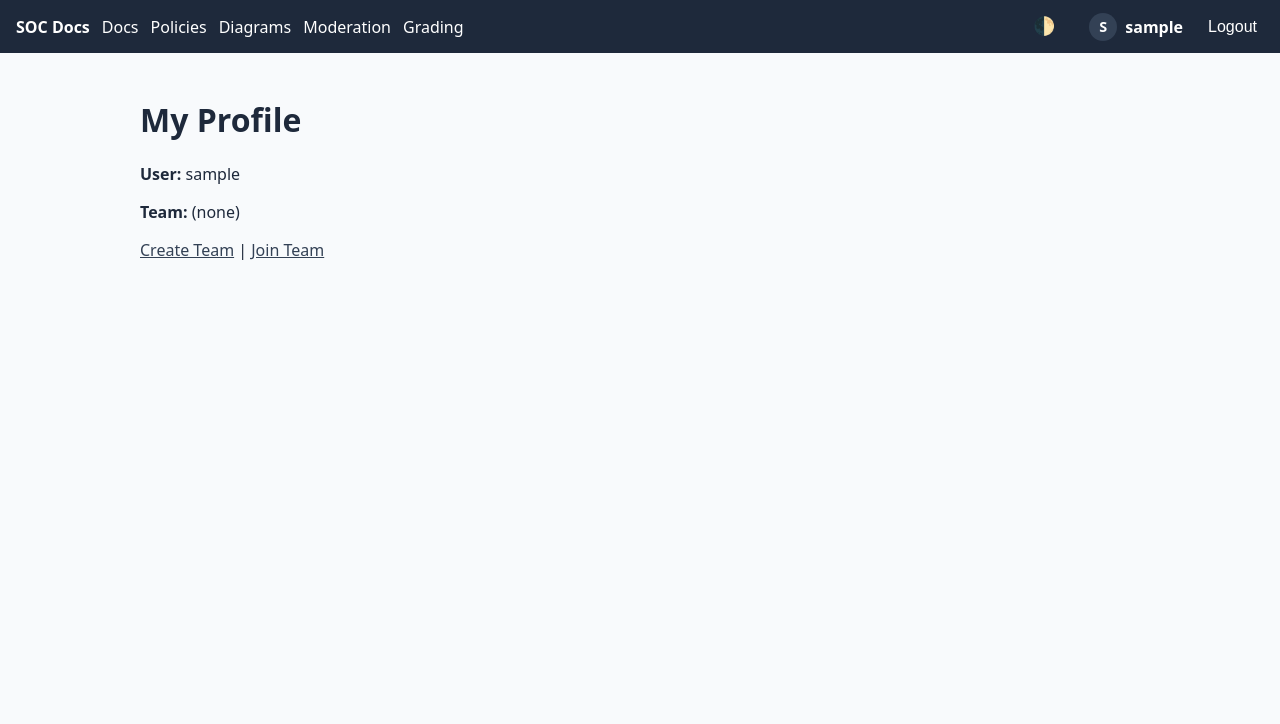
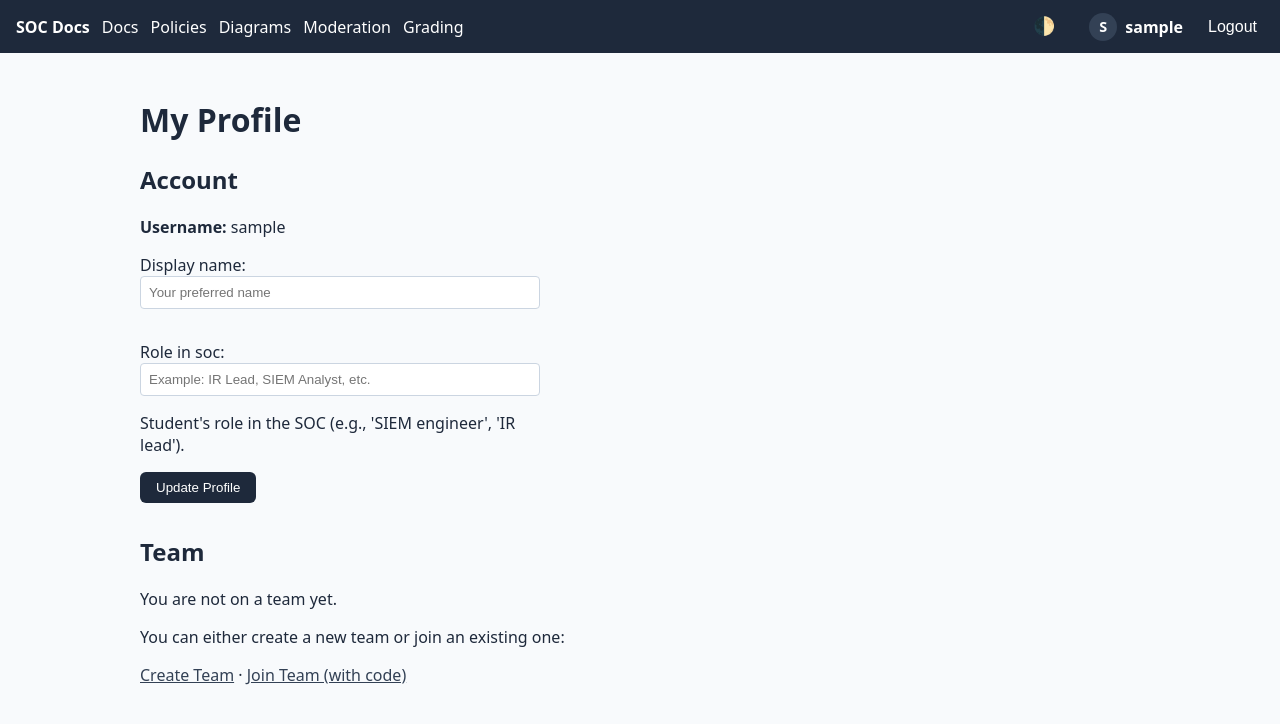
Before and after one commit to profzeller/socdoc, a Django app: page /accounts/profile/ in a window 1280 px wide. Shown: the top 724 px of the page. Run offline with Django 5.2, Linux system fonts and the light colour scheme; the visitor is signed in with stand-in values (Sample User, id 1); data comes from the database, SQL or seed files in the repository; data that the repository does not hold is empty.

```diff
--- a/templates/accounts/profile.html
+++ b/templates/accounts/profile.html
@@ -1,11 +1,68 @@
 {% extends "_base.html" %}
 {% block title %}My Profile{% endblock %}
+
 {% block content %}
 <h1>My Profile</h1>
-<p><strong>User:</strong> {{ profile.user.username }}</p>
-<p><strong>Team:</strong> {{ profile.team|default:"(none)" }}</p>
-<p><a href="{% url 'accounts:team_create' %}">Create Team</a> | <a href="{% url 'accounts:team_join' %}">Join Team</a></p>
-{% if profile.team %}
-  <p><strong>Team Join Code:</strong> {{ profile.team.join_code }} (share with teammates)</p>
-{% endif %}
+
+<section style="margin-bottom:2rem;">
+  <h2>Account</h2>
+  <p><strong>Username:</strong> {{ user.username }}</p>
+
+  {% if profile.discord_id %}
+    <p><strong>Discord ID:</strong> {{ profile.discord_id }}</p>
+  {% endif %}
+
+  <form method="post" style="max-width:400px;margin-top:1rem;">
+    {% csrf_token %}
+    {{ profile_form.as_p }}
+    <button type="submit">Update Profile</button>
+  </form>
+</section>
+
+<section style="margin-bottom:2rem;">
+  <h2>Team</h2>
+
+  {% if team %}
+    <p><strong>Team:</strong> {{ team.name }}</p>
+    <p><strong>Join code:</strong> {{ team.join_code }}<br>
+       <small>Share this code with your teammates so they can join your team.</small>
+    </p>
+
+    <h3>Members</h3>
+    <ul>
+      {% for member in team_members %}
+        <li>
+          {{ member.user.username }}
+          {% if member.display_name %}
+            — {{ member.display_name }}
+          {% endif %}
+          {% if member.role_in_soc %}
+            <span style="color:#64748b;font-size:.85rem;">({{ member.role_in_soc }})</span>
+          {% endif %}
+        </li>
+      {% empty %}
+        <li>No other members yet.</li>
+      {% endfor %}
+    </ul>
+
+    {% if user.is_staff %}
+      <p style="font-size:.85rem;color:#64748b;">
+        As staff, you can move students between teams via the admin.
+      </p>
+    {% endif %}
+
+  {% else %}
+    <p>You are not on a team yet.</p>
+
+    {% if CLASS_CONFIG.students_can_create_teams or user.is_staff %}
+      <p>You can either create a new team or join an existing one:</p>
+      <p>
+        <a href="{% url 'accounts:team_create' %}">Create Team</a> ·
+        <a href="{% url 'accounts:team_join' %}">Join Team (with code)</a>
+      </p>
+    {% else %}
+      <p>Your instructor will assign you to a team.</p>
+    {% endif %}
+  {% endif %}
+</section>
 {% endblock %}
--- a/web/accounts/forms.py
+++ b/web/accounts/forms.py
@@ -1,25 +1,82 @@
 from django import forms
 from django.conf import settings
-from .models import Team, ClassCode
+from .models import Team, ClassCode, Profile, ClassConfig
 
+
+# ------------------------------------------------------
+# Class Enrollment Code
+# ------------------------------------------------------
 class EnrollCodeForm(forms.Form):
     code = forms.CharField(label="Class Code", max_length=64)
 
     def clean_code(self):
         code = self.cleaned_data["code"].strip()
-        # Accept from DB if using ClassCode table
+
+        # --- Option A: database-stored class codes ---
         if ClassCode.objects.filter(code=code, active=True).exists():
             return code
-        # Or fallback to single env var
+
+        # --- Option B: static env var ---
         expected = getattr(settings, "CLASS_ENROLL_CODE", "")
         if expected and code == expected:
             return code
+
         raise forms.ValidationError("Invalid class code.")
 
+
+# ------------------------------------------------------
+# Create Team
+# ------------------------------------------------------
 class CreateTeamForm(forms.ModelForm):
+    """
+    Team creation obeys ClassConfig.
+    If students_can_create_teams = False, this form should be blocked by the view.
+    """
+
     class Meta:
         model = Team
         fields = ["name"]
 
+    def clean(self):
+        config = ClassConfig.get_solo()
+        if not config.students_can_create_teams:
+            raise forms.ValidationError("Students are not allowed to create teams right now.")
+        return super().clean()
+
+
+# ------------------------------------------------------
+# Join Team via join_code
+# ------------------------------------------------------
 class JoinTeamForm(forms.Form):
-    join_code = forms.CharField(max_length=32, label="Team Join Code")
+    join_code = forms.CharField(
+        max_length=32,
+        label="Team Join Code",
+        help_text="Enter the join code provided by your team leader."
+    )
+
+    def clean_join_code(self):
+        code = self.cleaned_data["join_code"].strip()
+
+        try:
+            team = Team.objects.get(join_code=code)
+        except Team.DoesNotExist:
+            raise forms.ValidationError("Invalid join code.")
+
+        self.team = team  # store for the view
+        return code
+
+
+# ------------------------------------------------------
+# Profile edit form (optional)
+# ------------------------------------------------------
+class ProfileForm(forms.ModelForm):
+    """
+    Lets users edit display_name + role_in_soc.
+    """
+    class Meta:
+        model = Profile
+        fields = ["display_name", "role_in_soc"]
+        widgets = {
+            "display_name": forms.TextInput(attrs={"placeholder": "Your preferred name"}),
+            "role_in_soc": forms.TextInput(attrs={"placeholder": "Example: IR Lead, SIEM Analyst, etc."}),
+        }
--- a/web/accounts/views.py
+++ b/web/accounts/views.py
@@ -1,31 +1,90 @@
 from django.contrib.auth.decorators import login_required
-from django.shortcuts import render, redirect, get_object_or_404
+from django.shortcuts import render, redirect
 from django.contrib import messages
-from django.conf import settings
-from .forms import EnrollCodeForm, CreateTeamForm, JoinTeamForm
-from .models import Team, Profile
+
+from .forms import EnrollCodeForm, CreateTeamForm, JoinTeamForm, ProfileForm
+from .models import Team, Profile, ClassConfig
+
 
 def enroll(request):
+    """
+    Gatekeeper using a class code before allowing registration/login.
+    """
     if request.user.is_authenticated:
         return redirect("/")
+
     if request.method == "POST":
         form = EnrollCodeForm(request.POST)
         if form.is_valid():
+            # mark this browser as "class allowed"
             request.session["class_ok"] = True
             next_url = request.session.pop("after_enroll_next", "/accounts/login/")
             return redirect(next_url)
     else:
         form = EnrollCodeForm()
+
     return render(request, "accounts/enroll.html", {"form": form})
+
 
 @login_required
 def profile(request):
+    """
+    Show profile + team info.
+    Optionally let the user edit display_name/role_in_soc.
+    """
     prof, _ = Profile.objects.get_or_create(user=request.user)
-    return render(request, "accounts/profile.html", {"profile": prof})
+    config = ClassConfig.get_solo()
+
+    # Handle profile edits (display_name, role_in_soc)
+    if request.method == "POST":
+        pform = ProfileForm(request.POST, instance=prof)
+        if pform.is_valid():
+            pform.save()
+            messages.success(request, "Profile updated.")
+            return redirect("accounts:profile")
+    else:
+        pform = ProfileForm(instance=prof)
+
+    # Team members to show when on a team
+    team_members = None
+    if prof.team:
+        team_members = (
+            Profile.objects.filter(team=prof.team)
+            .select_related("user")
+            .order_by("user__username")
+        )
+
+    return render(
+        request,
+        "accounts/profile.html",
+        {
+            "profile": prof,
+            "team": prof.team,
+            "team_members": team_members,
+            "config": config,
+            "profile_form": pform,
+        },
+    )
+
 
 @login_required
 def team_create(request):
-    prof = request.user.profile
+    """
+    Allow a student to create a team (if enabled), and automatically join it.
+    """
+    prof, _ = Profile.objects.get_or_create(user=request.user)
+    config = ClassConfig.get_solo()
+
+    # Respect the global toggle unless user is staff
+    if not config.students_can_create_teams and not request.user.is_staff:
+        messages.error(request, "Team creation by students is currently disabled.")
+        return redirect("accounts:profile")
+
+    # Don’t allow creating a second team if already on one
+    if prof.team and not request.user.is_staff:
+        messages.error(request, "You are already on a team.")
+        return redirect("accounts:profile")
+
     if request.method == "POST":
         form = CreateTeamForm(request.POST)
         if form.is_valid():
@@ -34,24 +93,45 @@ def team_create(request):
             team.save()
             prof.team = team
             prof.save()
-            messages.success(request, f"Team '{team.name}' created. Join code: {team.join_code}")
+            messages.success(
+                request,
+                f"Team '{team.name}' created. Share this join code with your teammates: {team.join_code}",
+            )
             return redirect("accounts:profile")
     else:
         form = CreateTeamForm()
+
     return render(request, "accounts/team_create.html", {"form": form})
+
 
 @login_required
 def team_join(request):
-    prof = request.user.profile
+    """
+    Allow a student to join an existing team using its join_code.
+    """
+    prof, _ = Profile.objects.get_or_create(user=request.user)
+    config = ClassConfig.get_solo()
+
+    # Respect the global toggle unless staff is forcing a join
+    if not config.students_can_create_teams and not request.user.is_staff:
+        messages.error(request, "Self-joining teams is currently disabled.")
+        return redirect("accounts:profile")
+
+    # Already on a team? Don't allow casual switching.
+    if prof.team and not request.user.is_staff:
+        messages.error(request, "You are already on a team.")
+        return redirect("accounts:profile")
+
     if request.method == "POST":
         form = JoinTeamForm(request.POST)
         if form.is_valid():
-            code = form.cleaned_data["join_code"].strip()
-            team = get_object_or_404(Team, join_code=code)
+            # JoinTeamForm.clean_join_code already looked up the team
+            team = form.team
             prof.team = team
             prof.save()
             messages.success(request, f"Joined team '{team.name}'.")
             return redirect("accounts:profile")
     else:
         form = JoinTeamForm()
+
     return render(request, "accounts/team_join.html", {"form": form})
--- a/web/socdocs/context.py
+++ b/web/socdocs/context.py
@@ -1,5 +1,17 @@
+# socdocs/context.py
+from . import settings as project_settings  # if you need; or just import directly
+from accounts.models import Profile, ClassConfig
+
+
 def team_badge(request):
-    if not request.user.is_authenticated:
-        return {}
-    t = request.user.teams.first()
-    return {"CURRENT_TEAM": t}
+    team = None
+    if request.user.is_authenticated:
+        prof, _ = Profile.objects.get_or_create(user=request.user)
+        team = prof.team
+
+    config = ClassConfig.get_solo()
+
+    return {
+        "CURRENT_TEAM": team,
+        "CLASS_CONFIG": config,
+    }
```
Also changed, not shown: templates/_base.html (+7 -0 lines), templates/accounts/team_form.html (added, +13 -0 lines), templates/accounts/team_join.html (+6 -3 lines), web/accounts/admin.py (+14 -7 lines), web/accounts/models.py (+59 -5 lines), web/static/css/app.css (+15 -0 lines), web/accounts/migrations/0002_classconfig_profile_display_name_profile_role_in_soc.py (added).
